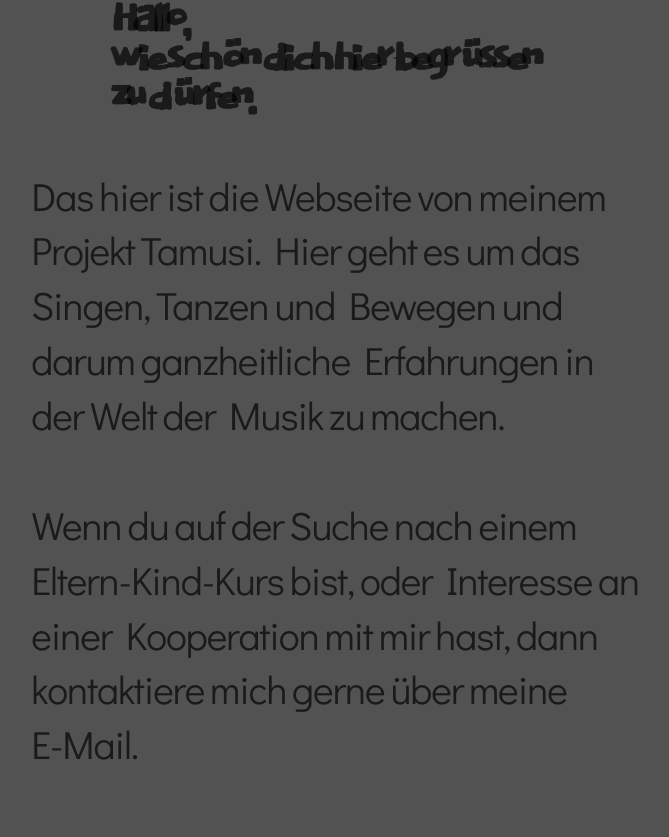
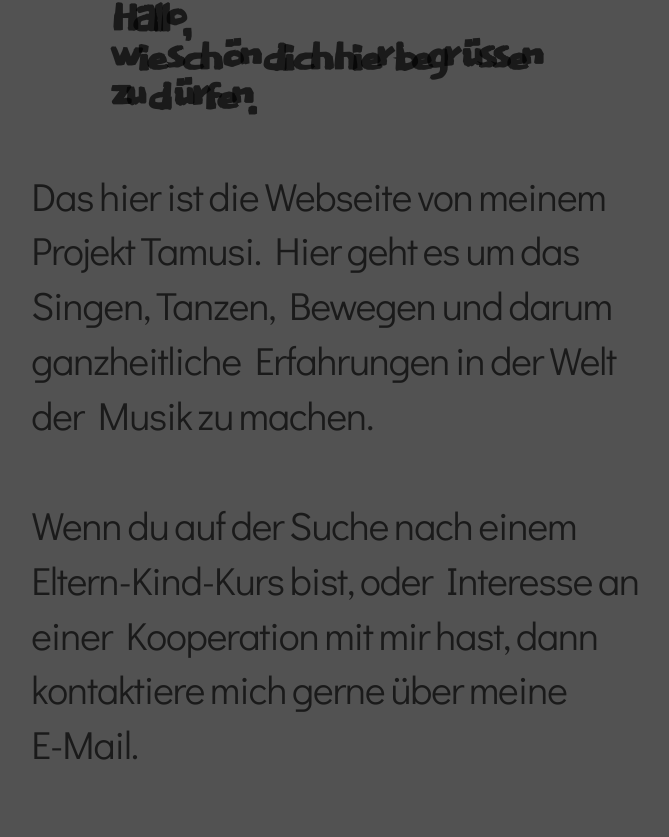
Before and after one commit to aeonyuonmiller/laura, a Next.js app: page / in a window 1280 px wide. Shown: the part 1263-2100 px from the top of the page, without its empty margins (301-970 px from the left). Built offline with nearby package versions, Linux system fonts and the light colour scheme.

Commit message:
text-correction

```diff
--- a/src/pages/index.js
+++ b/src/pages/index.js
@@ -16,11 +16,12 @@ import Scrollmarquee from '../components/Scrollmarquee/index';
 
 export default function Home() {
 
-    const container = useRef();
-    const { scrollYProgress } = useScroll({
-      target: container,
-      offset: ['start start', 'end start']
-    })
+  // Page Headline Scroll Anim
+  const container = useRef();
+  const { scrollYProgress } = useScroll({
+    target: container,
+    offset: ['start start', 'end start']
+  })
   const y = useTransform(scrollYProgress, [0, 1], ["0vh", "70vh"] )
   const opacity = useTransform(scrollYProgress, [0, .2], [1, 0])
   const scale = useTransform(scrollYProgress, [0, 1], [1, 1.2])
@@ -82,7 +83,7 @@ export default function Home() {
           <Bound>
             <h3>Hallo,<br/> wie schön dich hier begrüssen zu dürfen.</h3>
             <h2>
-              Das hier ist die Webseite von meinem Projekt Tamusi. Hier geht es um das Singen, Tanzen und Bewegen und darum ganzheitliche Erfahrungen in der Welt der Musik zu machen.
+              Das hier ist die Webseite von meinem Projekt Tamusi. Hier geht es um das Singen, Tanzen, Bewegen und darum ganzheitliche Erfahrungen in der Welt der Musik zu machen.
               <br /><br />
               Wenn du auf der Suche nach einem Eltern-Kind-Kurs bist, oder Interesse an einer Kooperation mit mir hast, dann kontaktiere mich gerne über meine E-Mail.
               <br /><br />
```
